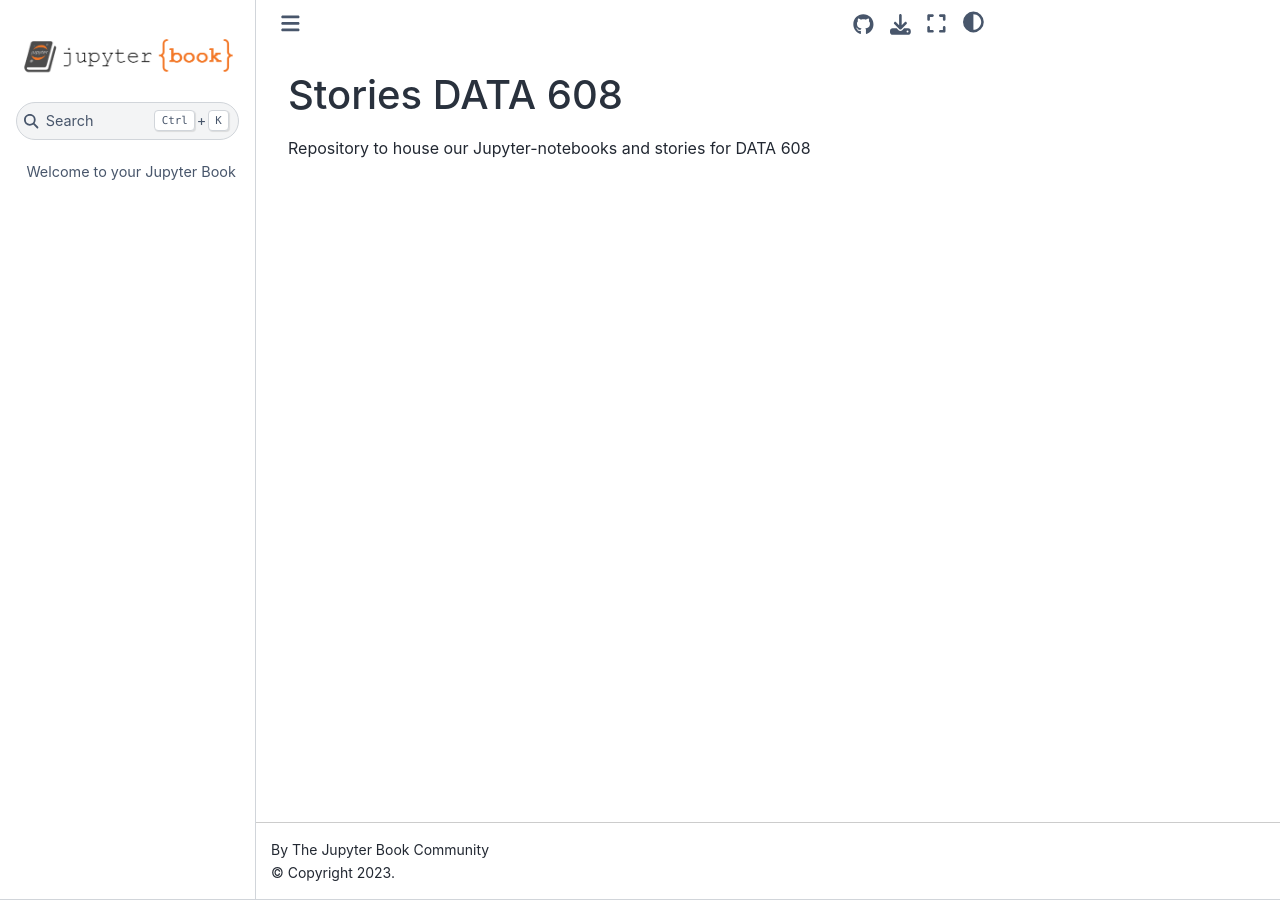
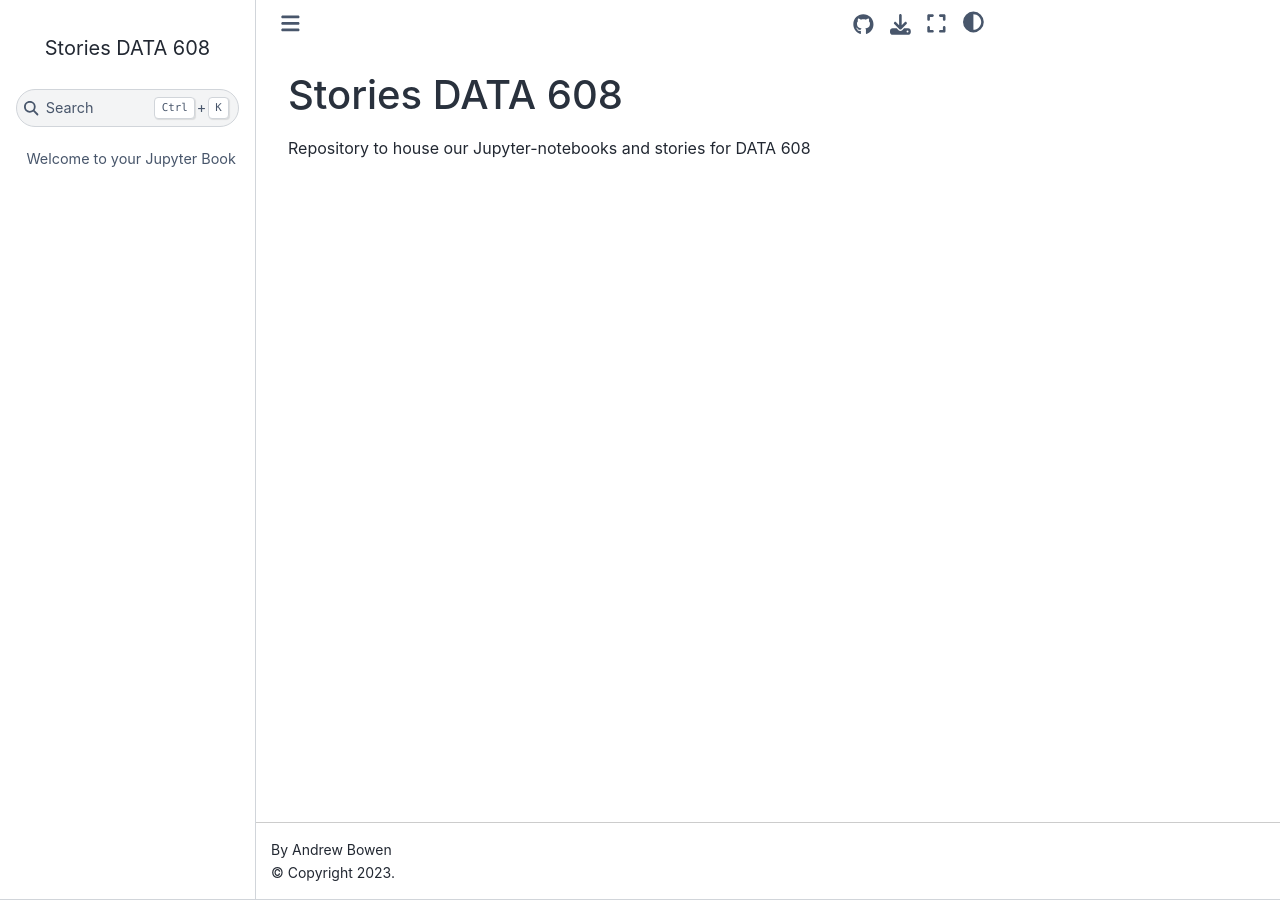
Before and after one commit to andrewbowen19/storiesDATA608, a Jupyter Book: the page built from README.md, in a window 1280 px wide. Built offline with Jupyter Book 1.0.4 settings and Sphinx 7.4.7 and the Sphinx Book theme 1.1.4, drawn with Linux system fonts in a browser that asks for light colours; pages that are not in the unit, such as notebooks, are missing from menus.

Commit message:
update config file

```diff
--- a/_config.yml
+++ b/_config.yml
@@ -1,9 +1,8 @@
 # Book settings
 # Learn more at https://jupyterbook.org/customize/config.html
 
-title: My sample book
-author: The Jupyter Book Community
-logo: logo.png
+title: Stories DATA 608
+author: Andrew Bowen
 
 # Force re-execution of notebooks on each build.
 # See https://jupyterbook.org/content/execute.html
@@ -21,7 +20,7 @@ bibtex_bibfiles:
 
 # Information about where the book exists on the web
 repository:
-  url: https://github.com/executablebooks/jupyter-book  # Online location of your book
+  url: https://github.com/andrewbowen19/storiesDATA608  # Online location of your book
   path_to_book: docs  # Optional path to your book, relative to the repository root
   branch: master  # Which branch of the repository should be used when creating links (optional)
 
```
